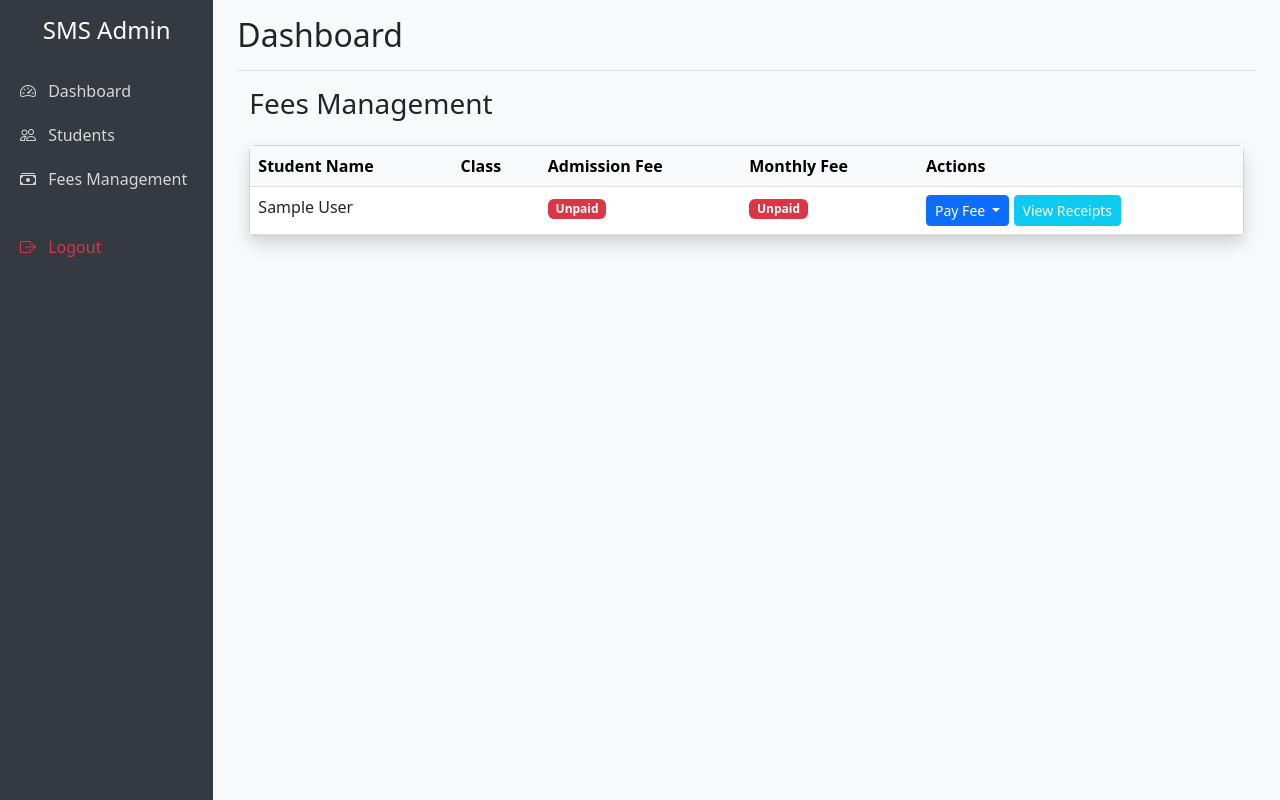
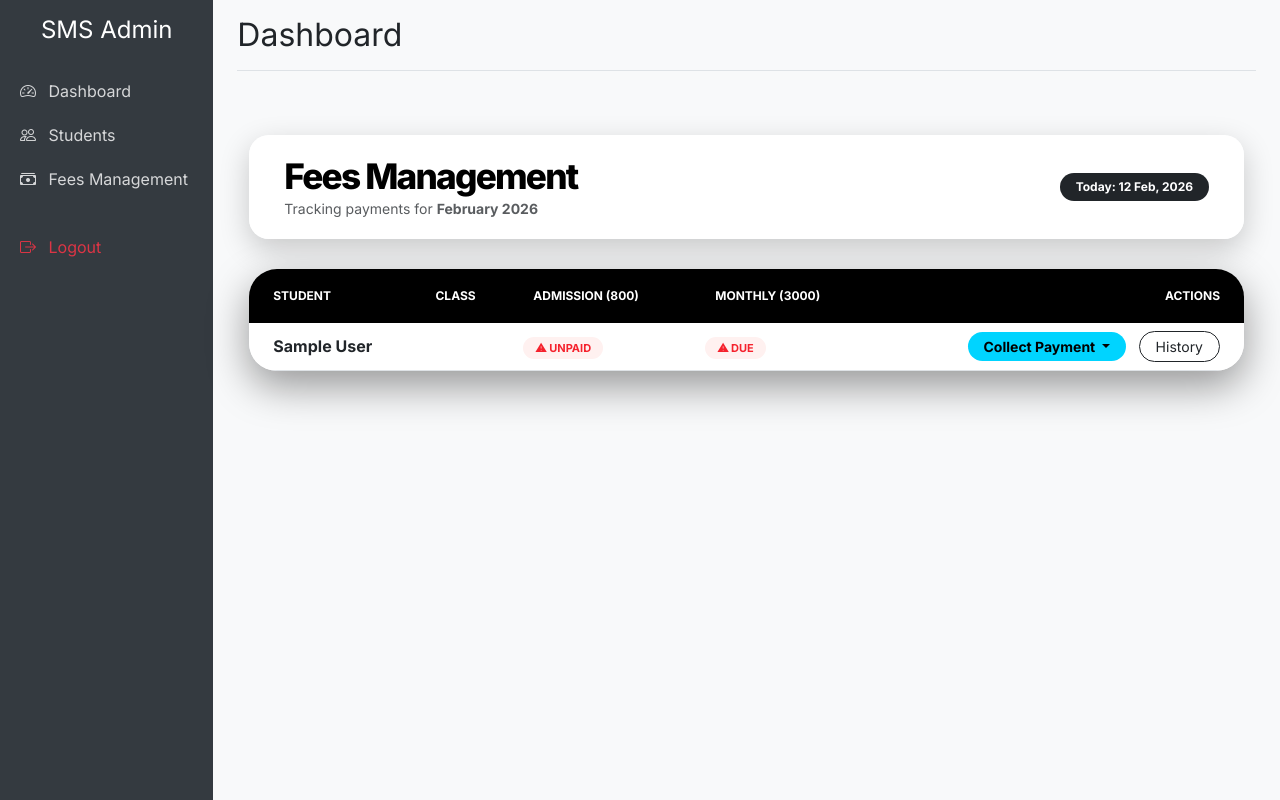
Before and after one commit to jawad50633-tech/student_system, a PHP site: page /admin/fees.php in a window 1280 px wide. Run offline with PHP 8.4, Linux system fonts and the light colour scheme; the visitor is signed in with stand-in values (Sample User, id 1); data comes from the database, SQL or seed files in the repository; data that the repository does not hold is empty.

Commit message:
Update fees.php

```diff
--- a/admin/fees.php
+++ b/admin/fees.php
@@ -3,96 +3,141 @@ require_once '../config.php';
 require_once '../includes/auth_check.php';
 
 $message = '';
+$current_month = date('m');
+$current_year = date('Y');
 
 // Handle Fee Payment
 if (isset($_POST['pay_fee'])) {
     $student_id = $_POST['student_id'];
     $fee_type = $_POST['fee_type'];
+
+    // Applying your specific rules
     $amount = ($fee_type == 'Admission') ? 800 : 3000;
-    $receipt_number = 'REC-' . time() . rand(10, 99);
+
+    $receipt_number = 'REC-' . strtoupper(substr(md5(time()), 0, 6)) . rand(10, 99);
     $payment_date = date('Y-m-d');
 
     $stmt = $pdo->prepare("INSERT INTO fees (student_id, fee_type, amount, status, payment_date, receipt_number) VALUES (?, ?, ?, 'Paid', ?, ?)");
-    $stmt->execute([$student_id, $fee_type, $amount, $payment_date, $receipt_number]);
-    $message = "Fee payment recorded successfully!";
+    if ($stmt->execute([$student_id, $fee_type, $amount, $payment_date, $receipt_number])) {
+        $message = "Payment of $amount PKR recorded successfully!";
+    }
 }
 
 include '../includes/header.php';
 ?>
 
-<div class="container-fluid">
+<link href="https://fonts.googleapis.com/css2?family=Inter:wght@400;700;800&display=swap" rel="stylesheet">
+<style>
+    body {
+        background: linear-gradient(rgba(6, 11, 40, 0.9), rgba(6, 11, 40, 0.9)), url('../uploads/background.png');
+        background-size: cover; font-family: 'Inter', sans-serif;
+    }
+    .stylish-header-bar {
+        background: rgba(255, 255, 255, 0.95); backdrop-filter: blur(10px);
+        border-radius: 20px; padding: 20px 35px; margin-bottom: 30px;
+        display: flex; justify-content: space-between; align-items: center;
+        box-shadow: 0 10px 30px rgba(0,0,0,0.2);
+    }
+    .black-title { color: #000; font-weight: 800; font-size: 2.2rem; letter-spacing: -1.8px; margin: 0; }
+
+    .fees-card { background: #fff; border-radius: 28px; overflow: hidden; box-shadow: 0 15px 40px rgba(0,0,0,0.4); }
+    .table thead th { background: #000; color: #fff; padding: 18px; border: none; font-size: 0.75rem; text-transform: uppercase; }
+
+    .status-paid { background: #e3fcef; color: #00a854; padding: 4px 12px; border-radius: 50px; font-weight: 700; font-size: 11px; }
+    .status-unpaid { background: #fff1f0; color: #f5222d; padding: 4px 12px; border-radius: 50px; font-weight: 700; font-size: 11px; }
+
+    .btn-pay { background: #00d4ff; color: #000; font-weight: 700; border-radius: 50px; border: none; transition: 0.3s; }
+    .btn-pay:hover { background: #000; color: #fff; }
+</style>
+
+<div class="container py-5">
     <?php if ($message): ?>
-        <div class="alert alert-success"><?php echo $message; ?></div>
+        <div class="alert alert-success border-0 shadow-sm rounded-4 mb-4"><?php echo $message; ?></div>
     <?php endif; ?>
 
-    <div class="d-flex justify-content-between align-items-center mb-3">
-        <h3>Fees Management</h3>
+    <div class="stylish-header-bar">
+        <div>
+            <h2 class="black-title">Fees Management</h2>
+            <p class="text-muted small mb-0">Tracking payments for <b><?php echo date('F Y'); ?></b></p>
+        </div>
+        <span class="badge bg-dark px-3 py-2 rounded-pill">Today: <?php echo date('d M, Y'); ?></span>
     </div>
 
-    <div class="card shadow">
-        <div class="card-body p-0">
-            <table class="table table-hover mb-0">
-                <thead class="table-light">
+    <div class="fees-card">
+        <div class="table-responsive">
+            <table class="table table-hover align-middle mb-0">
+                <thead>
                     <tr>
-                        <th>Student Name</th>
+                        <th class="ps-4">Student</th>
                         <th>Class</th>
-                        <th>Admission Fee</th>
-                        <th>Monthly Fee</th>
-                        <th>Actions</th>
+                        <th>Admission (800)</th>
+                        <th>Monthly (3000)</th>
+                        <th class="text-end pe-4">Actions</th>
                     </tr>
                 </thead>
-                <tbody>
+                <tbody style="color: #000;">
                     <?php
-                    $students = $pdo->query("
+                    // Logic updated to check if monthly fee exists for THE CURRENT MONTH
+                    $students = $pdo->prepare("
                         SELECT s.id, s.name, c.class_name,
-                        (SELECT status FROM fees WHERE student_id = s.id AND fee_type = 'Admission' LIMIT 1) as admission_status,
-                        (SELECT status FROM fees WHERE student_id = s.id AND fee_type = 'Monthly' ORDER BY id DESC LIMIT 1) as monthly_status
+                        (SELECT COUNT(*) FROM fees WHERE student_id = s.id AND fee_type = 'Admission') as has_admission,
+                        (SELECT COUNT(*) FROM fees WHERE student_id = s.id AND fee_type = 'Monthly'
+                         AND MONTH(payment_date) = ? AND YEAR(payment_date) = ?) as paid_this_month
                         FROM students s
                         LEFT JOIN classes c ON s.class_id = c.id
-                    ")->fetchAll();
+                    ");
+                    $students->execute([$current_month, $current_year]);
+                    $rows = $students->fetchAll();
 
-                    foreach ($students as $s):
+                    foreach ($rows as $s):
                     ?>
                     <tr>
-                        <td><?php echo htmlspecialchars($s['name']); ?></td>
-                        <td><?php echo htmlspecialchars($s['class_name']); ?></td>
+                        <td class="ps-4 fw-bold"><?php echo htmlspecialchars($s['name']); ?></td>
+                        <td><span class="text-muted small"><?php echo htmlspecialchars($s['class_name']); ?></span></td>
+
                         <td>
-                            <?php if ($s['admission_status'] == 'Paid'): ?>
-                                <span class="badge bg-success">Paid</span>
+                            <?php if ($s['has_admission'] > 0): ?>
+                                <span class="status-paid">✓ PAID</span>
                             <?php else: ?>
-                                <span class="badge bg-danger">Unpaid</span>
+                                <span class="status-unpaid">⚠ UNPAID</span>
                             <?php endif; ?>
                         </td>
+
                         <td>
-                            <?php if ($s['monthly_status'] == 'Paid'): ?>
-                                <span class="badge bg-success">Paid</span>
+                            <?php if ($s['paid_this_month'] > 0): ?>
+                                <span class="status-paid">✓ PAID</span>
                             <?php else: ?>
-                                <span class="badge bg-danger">Unpaid</span>
+                                <span class="status-unpaid">⚠ DUE</span>
                             <?php endif; ?>
                         </td>
-                        <td>
+
+                        <td class="text-end pe-4">
                             <div class="btn-group">
-                                <button type="button" class="btn btn-sm btn-primary dropdown-toggle" data-bs-toggle="dropdown">
-                                    Pay Fee
+                                <button type="button" class="btn btn-sm btn-pay dropdown-toggle px-3" data-bs-toggle="dropdown">
+                                    Collect Payment
                                 </button>
-                                <ul class="dropdown-menu">
+                                <ul class="dropdown-menu shadow border-0">
                                     <li>
-                                        <form method="POST" style="display:inline;">
+                                        <form method="POST">
                                             <input type="hidden" name="student_id" value="<?php echo $s['id']; ?>">
                                             <input type="hidden" name="fee_type" value="Admission">
-                                            <button type="submit" name="pay_fee" class="dropdown-item" <?php echo $s['admission_status'] == 'Paid' ? 'disabled' : ''; ?>>Admission (800)</button>
+                                            <button type="submit" name="pay_fee" class="dropdown-item py-2" <?php echo $s['has_admission'] > 0 ? 'disabled' : ''; ?>>
+                                                Pay Admission (800)
+                                            </button>
                                         </form>
                                     </li>
                                     <li>
-                                        <form method="POST" style="display:inline;">
+                                        <form method="POST">
                                             <input type="hidden" name="student_id" value="<?php echo $s['id']; ?>">
                                             <input type="hidden" name="fee_type" value="Monthly">
-                                            <button type="submit" name="pay_fee" class="dropdown-item">Monthly (3000)</button>
+                                            <button type="submit" name="pay_fee" class="dropdown-item py-2" <?php echo $s['paid_this_month'] > 0 ? 'disabled' : ''; ?>>
+                                                Pay Monthly (3000)
+                                            </button>
                                         </form>
                                     </li>
                                 </ul>
                             </div>
-                            <a href="receipts.php?student_id=<?php echo $s['id']; ?>" class="btn btn-sm btn-info text-white">View Receipts</a>
+                            <a href="receipts.php?student_id=<?php echo $s['id']; ?>" class="btn btn-sm btn-outline-dark rounded-pill px-3 ms-2">History</a>
                         </td>
                     </tr>
                     <?php endforeach; ?>
```
